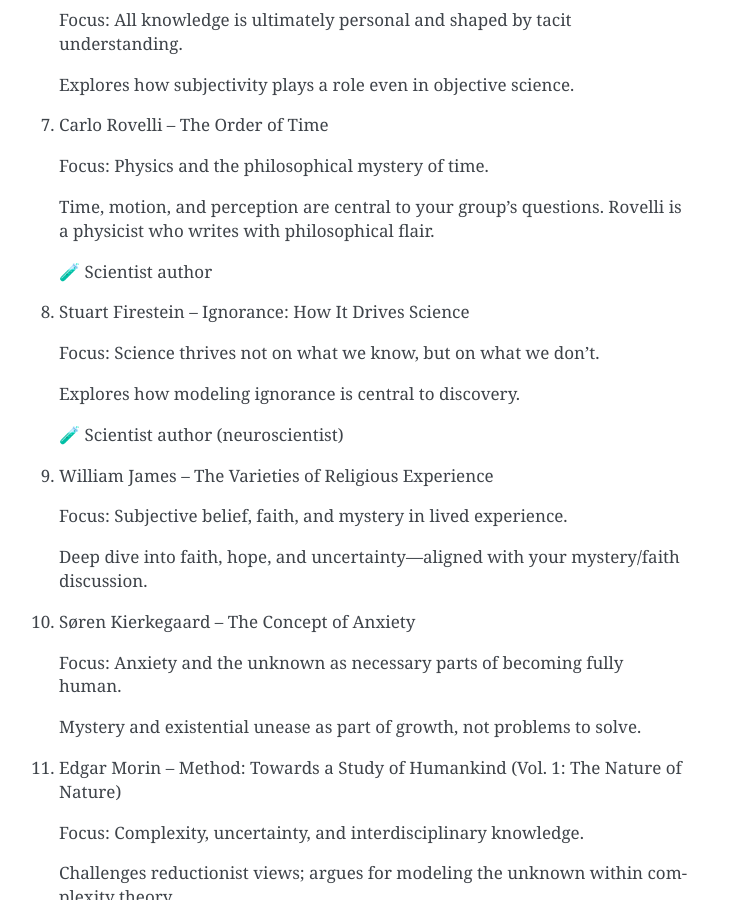
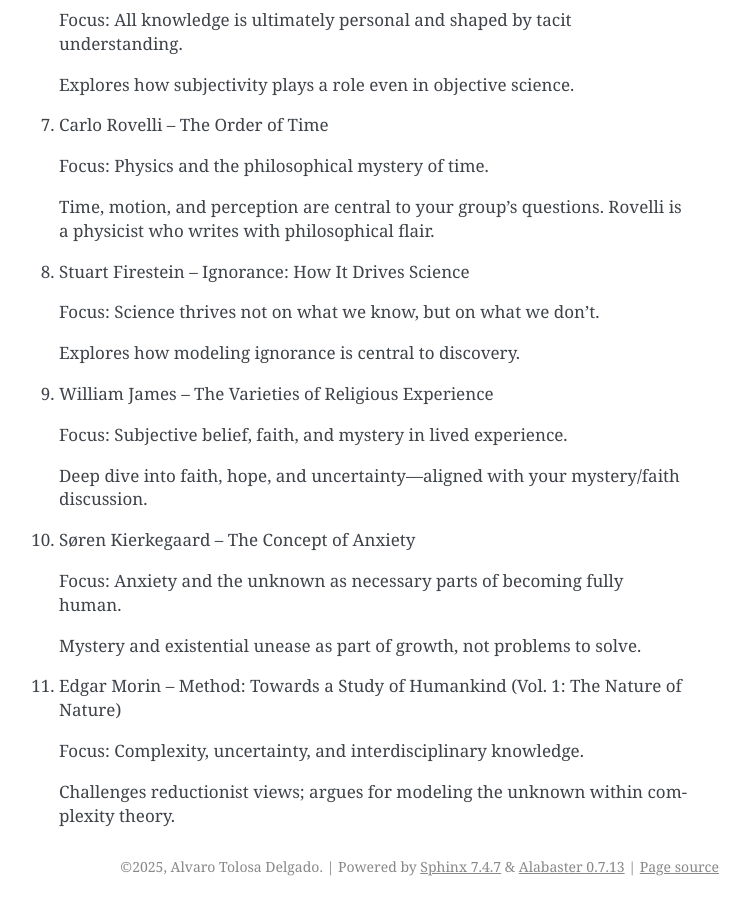
Before and after one commit to atolosadelgado/atolosadelgado.github.io, a Sphinx documentation site: the page built from source/Philosophy/GenevaPubCafe/Cafe250419.md, in a window 1280 px wide and 900 px high, scrolled down 2405 px. Shown: the whole window, without its empty margins (391-1141 px from the left). Built offline with Sphinx 7.4.7, drawn with Linux system fonts in a browser that asks for light colours.

Commit message:
fix typo

```diff
--- a/source/Philosophy/GenevaPubCafe/Cafe250419.md
+++ b/source/Philosophy/GenevaPubCafe/Cafe250419.md
@@ -88,15 +88,11 @@
 
     Time, motion, and perception are central to your group’s questions. Rovelli is a physicist who writes with philosophical flair.
 
-    🧪 Scientist author
-
 8. Stuart Firestein – Ignorance: How It Drives Science
 
     Focus: Science thrives not on what we know, but on what we don’t.
 
     Explores how modeling ignorance is central to discovery.
-
-    🧪 Scientist author (neuroscientist)
 
 9. William James – The Varieties of Religious Experience
 
```
